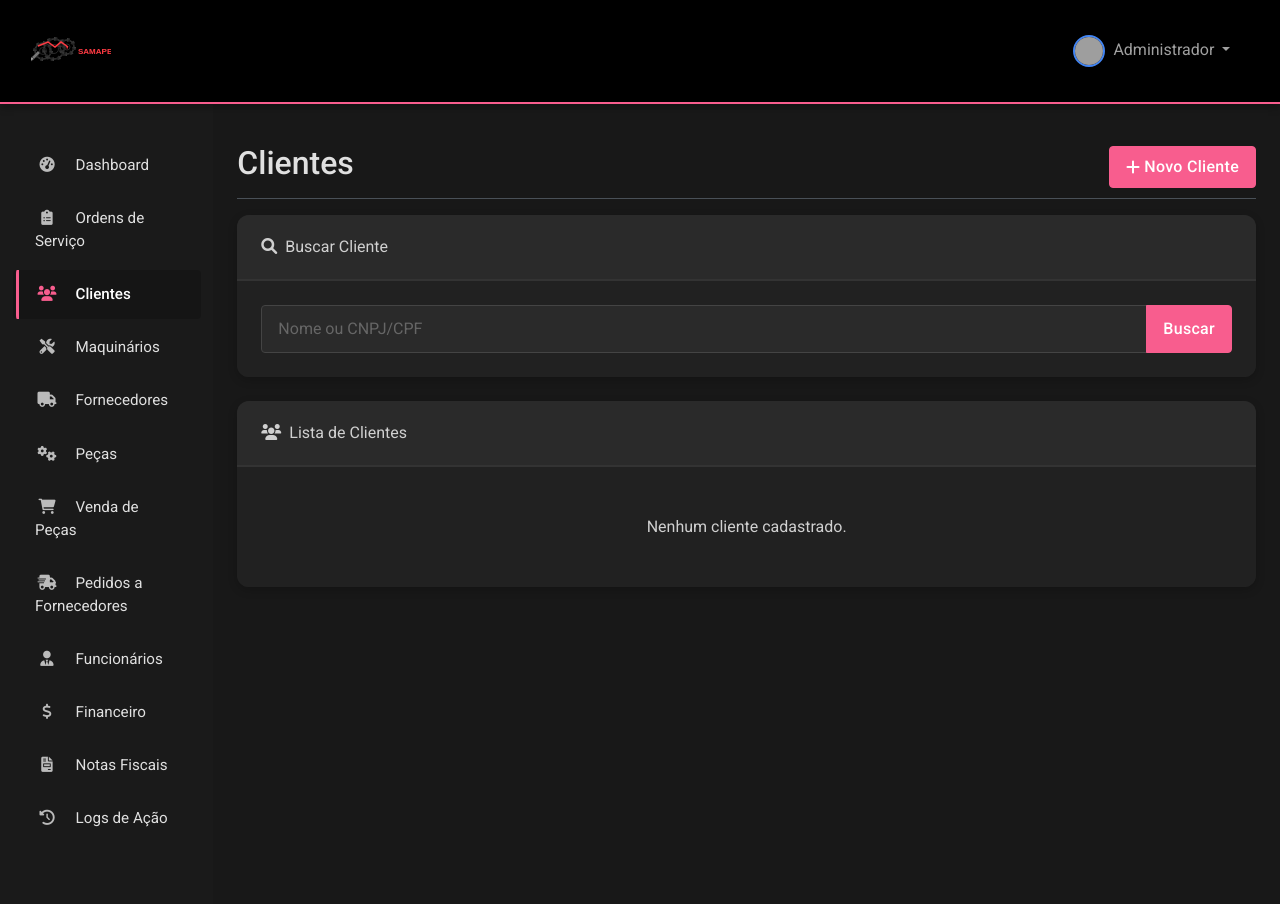
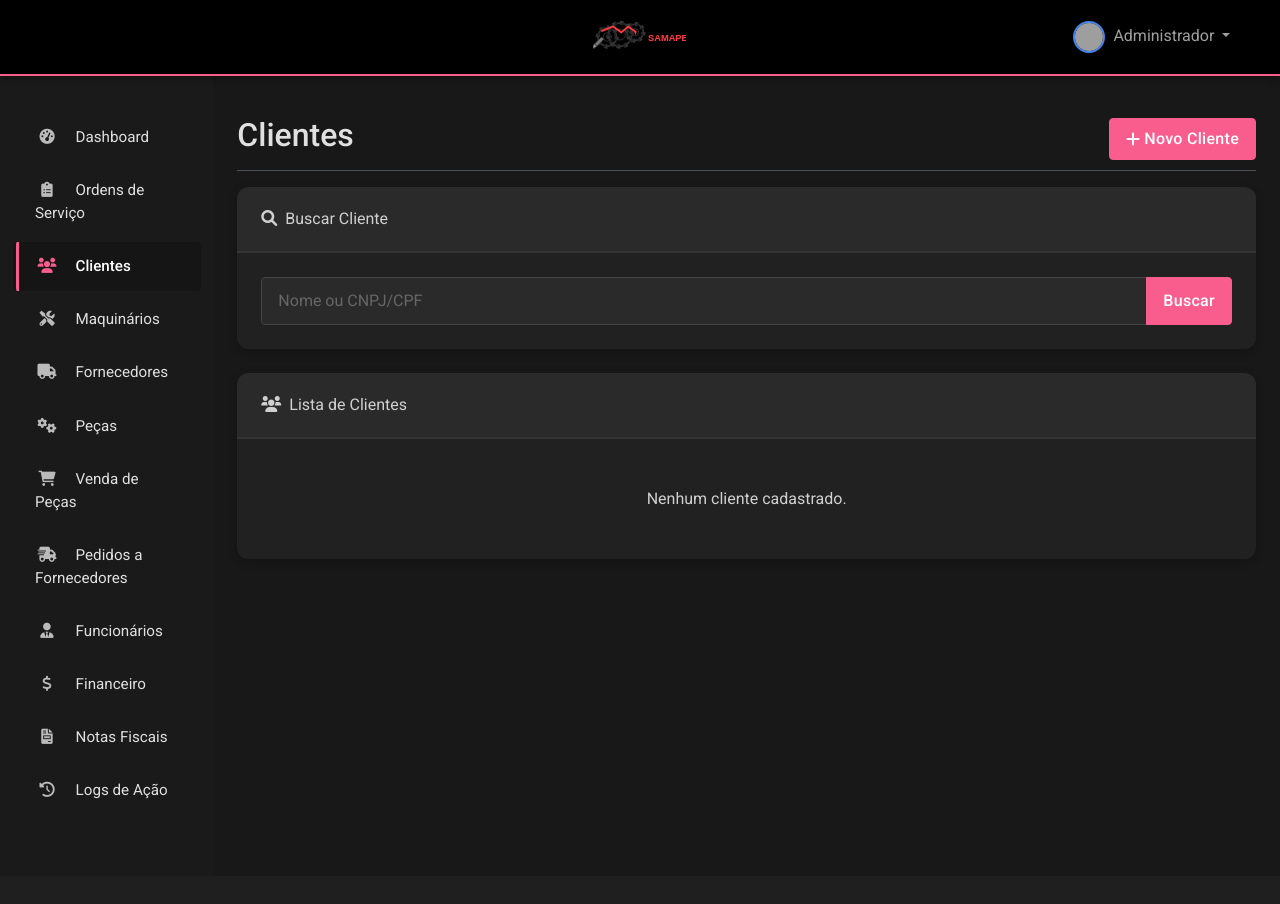
Before and after one commit to sandrim01/samape_py_dev, a Flask app: page /clientes in a window 1280 px wide. After the commit the page ends 799 px from the top, so only its background shows below. Run offline with Flask 3, Linux system fonts and the light colour scheme; a user stored in the database is signed in; grey boxes are pictures that could not be loaded.

Commit message:
Improve the application's layout with a larger, centered company logo
Adjusts logo size and position in base.html and style.css; adds example image.

Replit-Commit-Author: Agent
Replit-Commit-Session-Id: b75ba197-6be9-480b-a25a-84de04cb618c
Replit-Commit-Screenshot-Url: https://storage.googleapis.com/screenshot-production-us-central1/0440564d-7b07-4afc-8444-b39f2d3bed1b/ac35c9d0-667d-41c9-a245-d17df0cb7401.jpg

```diff
--- a/static/css/style.css
+++ b/static/css/style.css
@@ -196,18 +196,20 @@ body {
 }
 
 .navbar-brand img {
-    /* Tamanho da logo definido em linha no HTML (160px) */
-    max-height: 60px;
+    max-height: 70px;
     width: auto;
     height: auto;
-    margin: 0;
+    margin: 0 auto;
     padding: 0;
     display: block;
 }
 
 .navbar-brand {
     padding: 8px 0;
-    margin-right: 20px;
+    margin-right: 0;
+    position: absolute;
+    left: 50%;
+    transform: translateX(-50%);
 }
 
 /* Profile images */
--- a/templates/base.html
+++ b/templates/base.html
@@ -27,12 +27,13 @@
     <!-- Navbar -->
     <nav class="navbar navbar-expand-lg navbar-dark">
         <div class="container-fluid">
-            <a class="navbar-brand" href="{{ url_for('dashboard') }}">
-                <img src="{{ url_for('static', filename='images/logo.svg') }}" alt="SAMAPE" class="logo-img" width="160">
-            </a>
             <button class="navbar-toggler" type="button" data-bs-toggle="collapse" data-bs-target="#navbarNav">
                 <span class="navbar-toggler-icon"></span>
             </button>
+            <!-- Logo centralizada -->
+            <a class="navbar-brand" href="{{ url_for('dashboard') }}">
+                <img src="{{ url_for('static', filename='images/logo.svg') }}" alt="SAMAPE" class="logo-img" width="200">
+            </a>
             <div class="collapse navbar-collapse" id="navbarNav">
                 <ul class="navbar-nav ms-auto">
                     <li class="nav-item dropdown">
```
Also changed, not shown: static/uploads/service_orders/2/3b75b693-fb94-4de3-8e60-2fb740bedf18.png (added).
